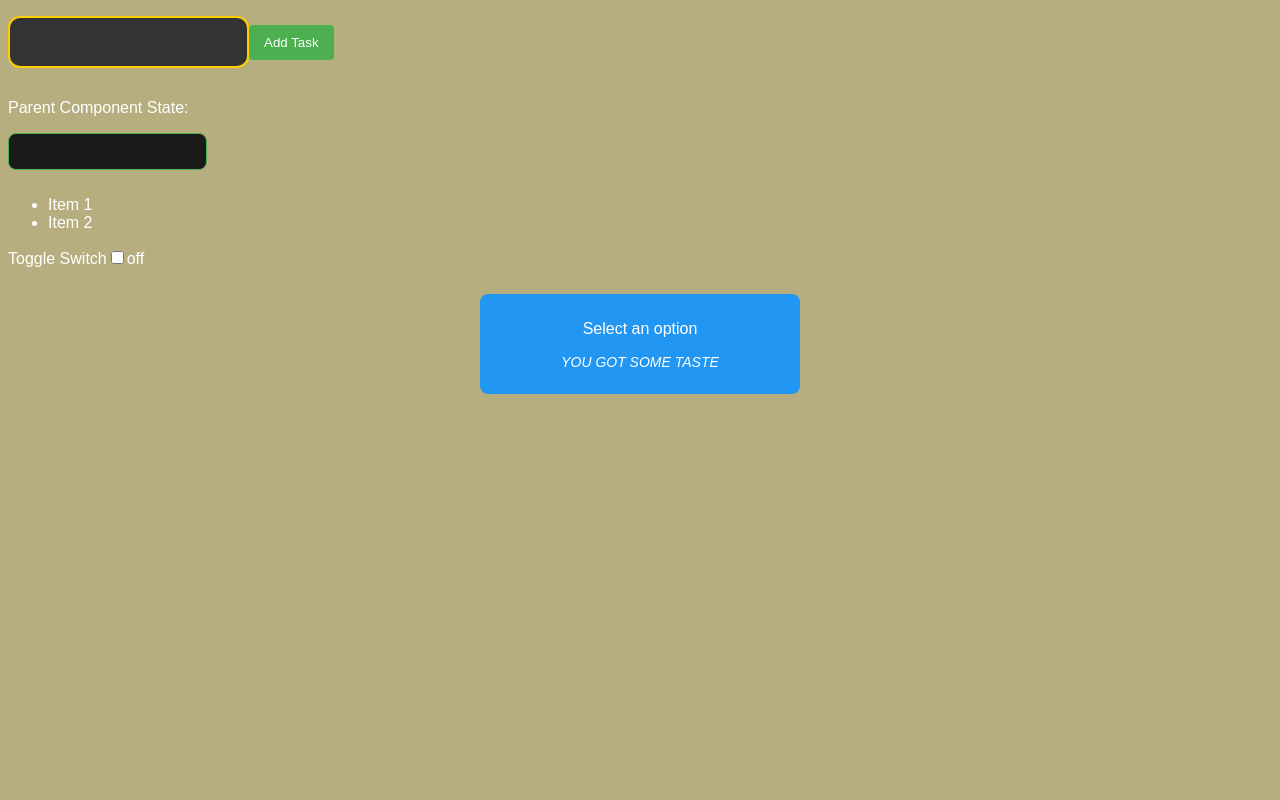
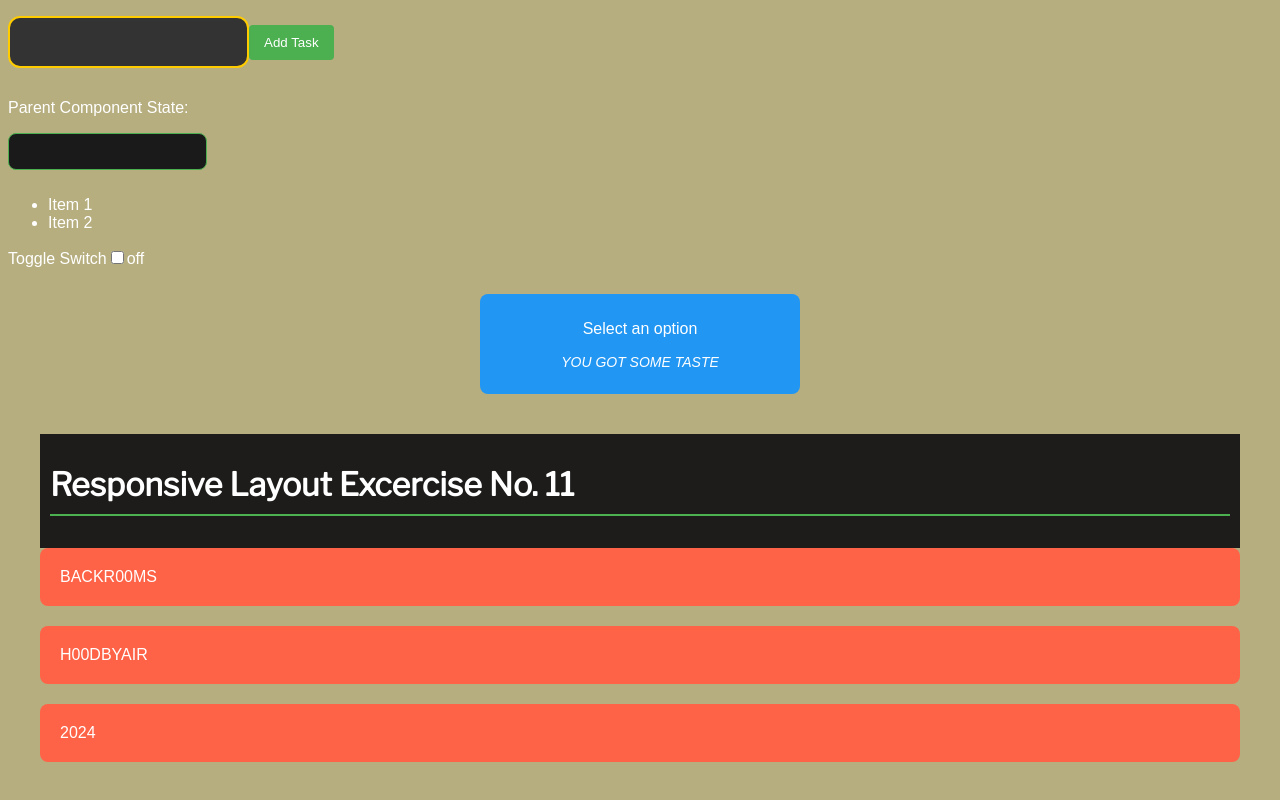
Before and after one commit to Musxeto/react-practice, a React (Create React App) app: page / in a window 1280 px wide. Shown: the part 350-1150 px from the top of the page. Before the commit the page ends 800 px from the top, so only its background shows below. Built offline with nearby package versions, Linux system fonts and the light colour scheme; a web font is replaced by a local one.

Commit message:
DAY 4 PRACTICE COMPLETED

```diff
--- a/src/App.js
+++ b/src/App.js
@@ -15,16 +15,13 @@ function App() {
   // State to track the selected option in the App component
   const [selectedOption, setSelectedOption] = useState(null);
 
-  // Handle the selection of an option
   const handleSelect = (option) => {
-    // Update the selected option in the state
     setSelectedOption(option);
   };
 
   return (
     <div className="App">
       <NavigationBar />
-      {/* Pass options and handleSelect function as props */}
       <DropdownMenu options={options} onSelect={handleSelect} />
       <Counter />
       <Modal />
--- /dev/null
+++ b/src/components/Day 4/ResponsiveLayout.js
@@ -0,0 +1,20 @@
+import React from 'react';
+import './ResponsiveLayout.css';
+function ResponsiveLayout() {
+  return (
+    <div className='container'>
+        <header>
+            <h1>Responsive Layout Excercise No. 11</h1>
+        </header>
+        <main>
+            <section className='main-conent'>
+                <article className='card'>BACKR00MS</article>
+                <article className='card'>H00DBYAIR</article>
+                <article className='card'>2024</article>
+            </section>
+        </main>
+    </div>
+  )
+}
+
+export default ResponsiveLayout
--- a/src/index.js
+++ b/src/index.js
@@ -1,11 +1,12 @@
 import React from 'react';
 import ReactDOM from 'react-dom';
 import App from './App';
-
+import ResponsiveLayout from './components/Day 4/ResponsiveLayout';
 const root = ReactDOM.createRoot(document.getElementById('root'));
 
 root.render(
   <React.StrictMode>
     <App/>
+    <ResponsiveLayout />
   </React.StrictMode>
 );
```
Also changed, not shown: src/components/Day 4/ResponsiveLayout.css (added).
